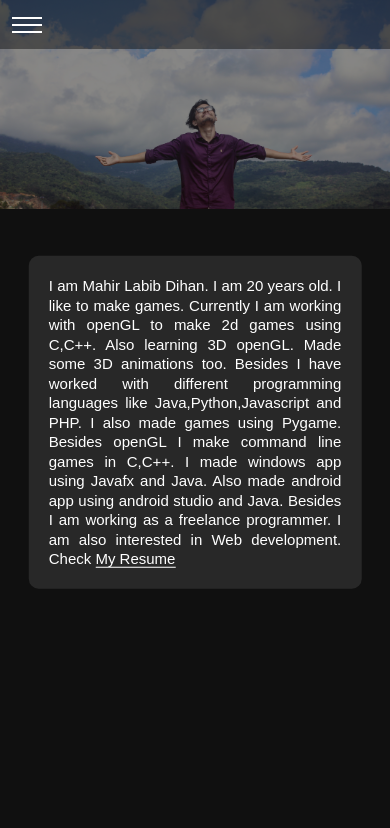
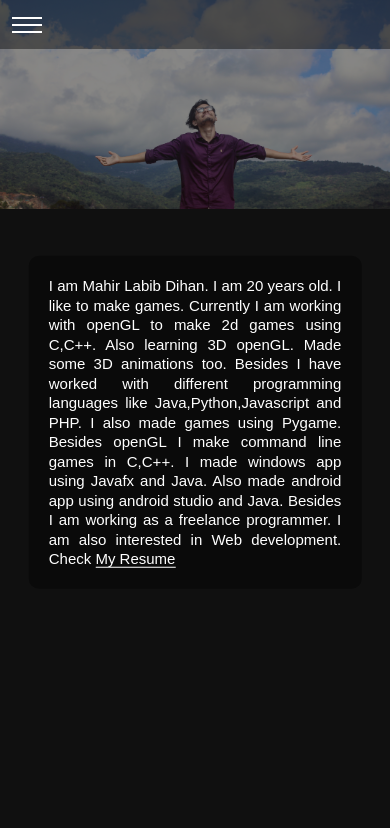
Before and after one commit to mahirlabibdihan/mahirlabibdihan.github.io, a PHP site: page /about/index.html in a window 390 px wide. Shown: the top 828 px of the page. Run offline with PHP 8.4, Linux system fonts and the light colour scheme.

Commit message:
mahirlabibdihan

```diff
--- a/assets/css/about.css
+++ b/assets/css/about.css
@@ -28,7 +28,7 @@
 
 @media (max-width: 960px){
     .about-me {
-        background-color: rgba(255,255,255,.1);
+        /*background-color: rgba(255,255,255,.1);*/
     }
     .about-me label{
         font-size: 15px;
```
